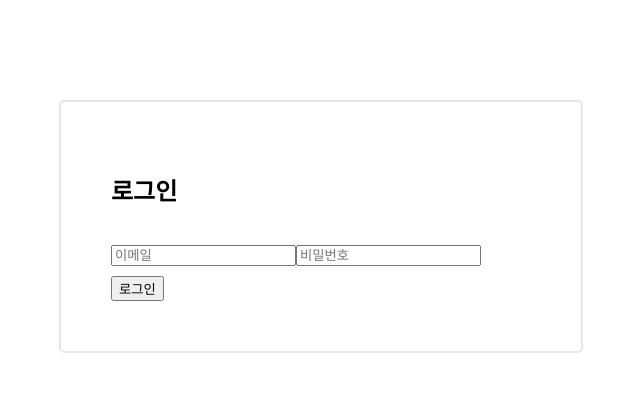
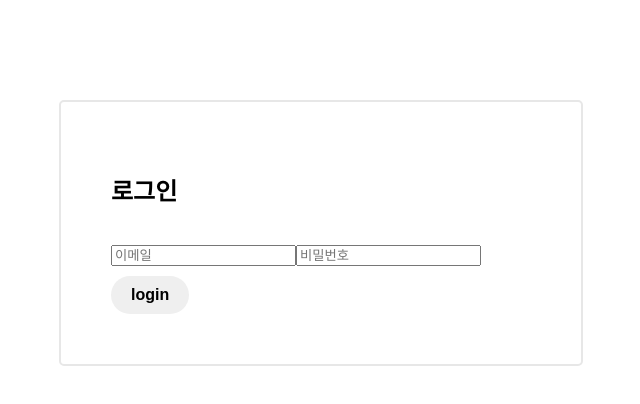
Before and after one commit to 0214kbs/Nextjs-boilerplate, a Next.js app: page /login in a window 1280 px wide. Shown: the top 404 px of the page, without its empty margins (319-959 px from the left). Built offline with nearby package versions, Linux system fonts and the light colour scheme.

Commit message:
feat: Login Page에 Button 컴포넌트 적용

```diff
--- a/src/app/login/Login.tsx
+++ b/src/app/login/Login.tsx
@@ -1,7 +1,7 @@
 "use client";
 import React from "react";
 import { LoginLayout } from "./Login.layout";
-
+import Button from "@/components/button/Button";
 const Login = ({ onSubmit }: any) => {
   return (
     <>
@@ -12,7 +12,7 @@ const Login = ({ onSubmit }: any) => {
         <input type="text" name="email" placeholder="이메일" />
         <input type="password" name="password" placeholder="비밀번호" />
         <div style={{ width: "100%", marginTop: "10px" }}>
-          <button type="submit">로그인</button>
+          <Button label="login" type="submit"></Button>
         </div>
       </LoginLayout>
     </>
--- a/src/components/button/Button.styled.tsx
+++ b/src/components/button/Button.styled.tsx
@@ -24,8 +24,9 @@ const StyledButton = styled.button<getButtonStyles>`
   display: inline-block;
   line-height: 1;
 
-  color: ${({ primary }) => (primary ? "white" : "black")};
+  color: ${({ primary = false }) => (primary ? "white" : "black")};
   ${({ size }) => ButtonSizes[size || "medium"]}
+
   background-color: ${({ bgcolor }) => bgcolor};
 `;
 
--- a/src/components/button/Button.tsx
+++ b/src/components/button/Button.tsx
@@ -2,10 +2,10 @@ import React from "react";
 import { StyledButton } from "./Button.styled";
 import { ButtonProps } from "./button.type";
 
-const Button = ({ primary = false, size = "medium", bgcolor, label, ...props }: ButtonProps) => {
+const Button = ({ primary, size = "medium", bgcolor, label, type, ...props }: ButtonProps) => {
   return (
     <>
-      <StyledButton primary={primary} size={size} bgcolor={bgcolor}>
+      <StyledButton primary={primary} size={size} bgcolor={bgcolor} type={type}>
         {label}
       </StyledButton>
     </>
--- a/src/components/button/Button.type.ts
+++ b/src/components/button/Button.type.ts
@@ -3,7 +3,9 @@ export interface ButtonProps {
   bgcolor?: string;
   size?: "small" | "medium" | "large";
   label: string;
+
   onClick?: () => void;
+  type?: 'button' | 'submit' | 'reset';
 }
 
 export interface getButtonStyles {
--- a/src/components/button/index.tsx
+++ b/src/components/button/index.tsx
@@ -2,10 +2,10 @@ import React from "react";
 import Button from "./Button";
 import { ButtonProps } from "./button.type";
 
-const ButtonComponent = ({ primary = false, size = "medium", bgcolor, label, ...props }: ButtonProps) => {
+const ButtonComponent = ({ primary, size = "medium", bgcolor, label, type, ...props }: ButtonProps) => {
   return (
     <>
-      <Button primary={primary} size={size} bgcolor={bgcolor} label={label} />
+      <Button primary={primary} size={size} bgcolor={bgcolor} label={label} type={type} />
     </>
   )
 };
```
